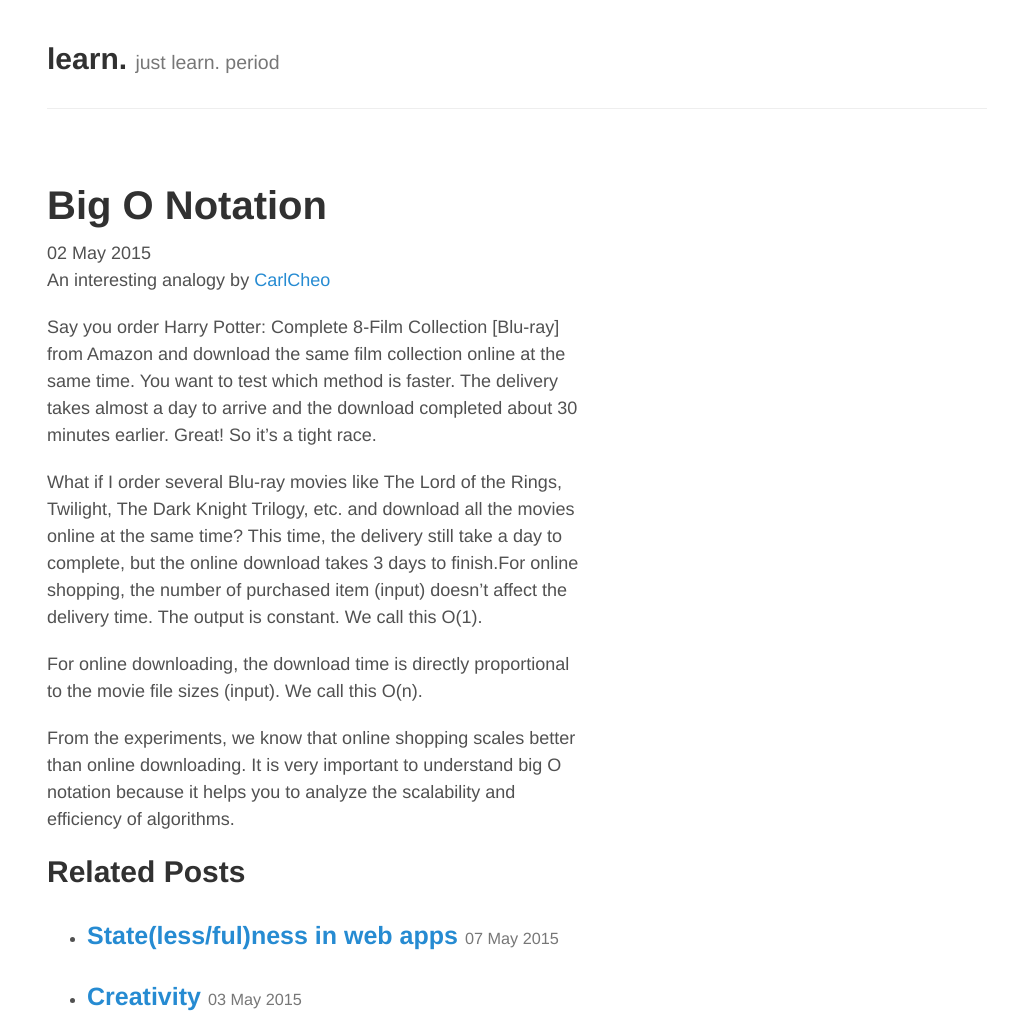
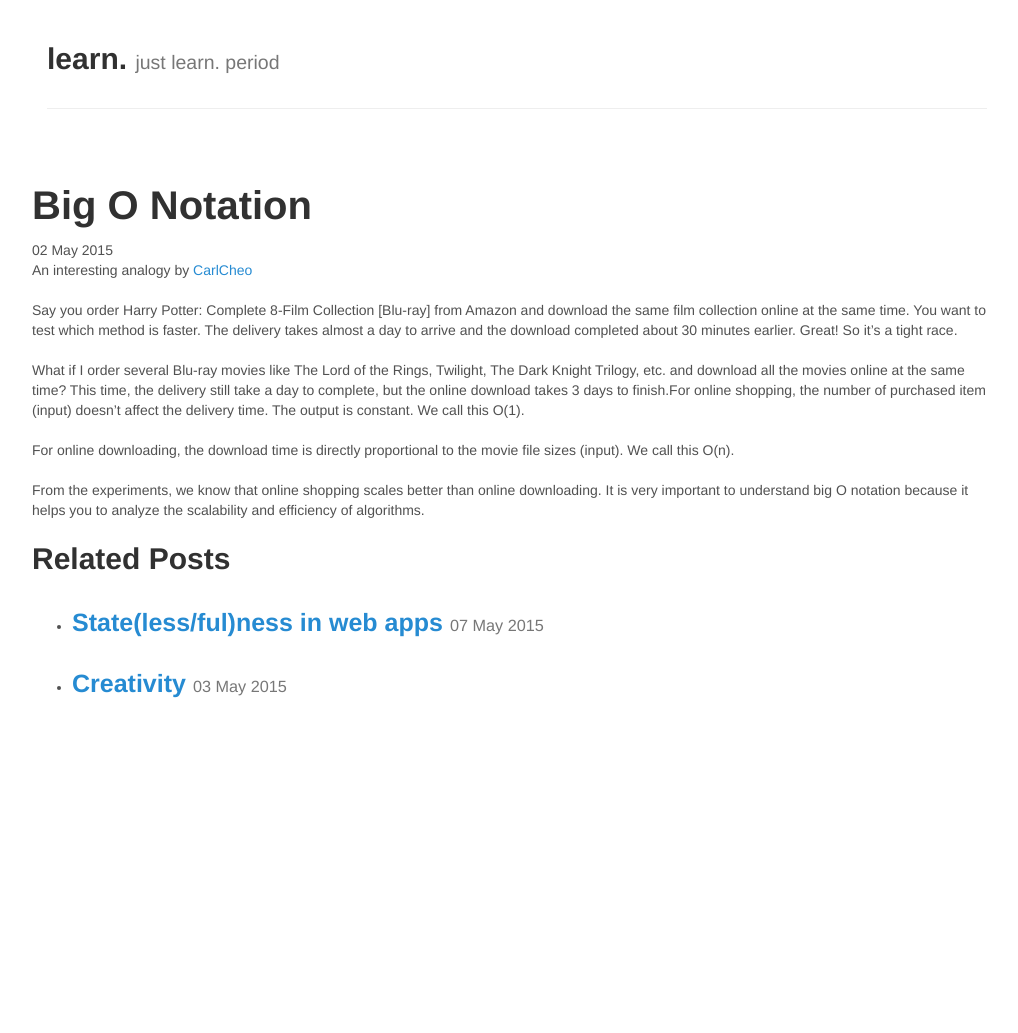
Before and after one commit to lakshma/lakshma.github.io, a Jekyll site: the page built from _posts/2015-05-02-big-o.md, in a window 1280 px wide. Shown: the whole page, without its empty margins (123-1141 px from the left). Built offline with Jekyll 4.4.1, drawn with Linux system fonts in a browser that asks for light colours; Markdown is read by kramdown in place of the engine named in the settings; after the commit the page ends 900 px from its top, so only the background shows below that.

Commit message:
no message

```diff
--- a/_layouts/blog.html
+++ b/_layouts/blog.html
@@ -11,9 +11,7 @@
             <hr />
         </div>
 		<div class="row">
-            <div class="col-sm-7 blog-main">
-				{{ content }}
-			</div>
+            {{ content }}
 		</div>
 	</div>
 	<script>
```
